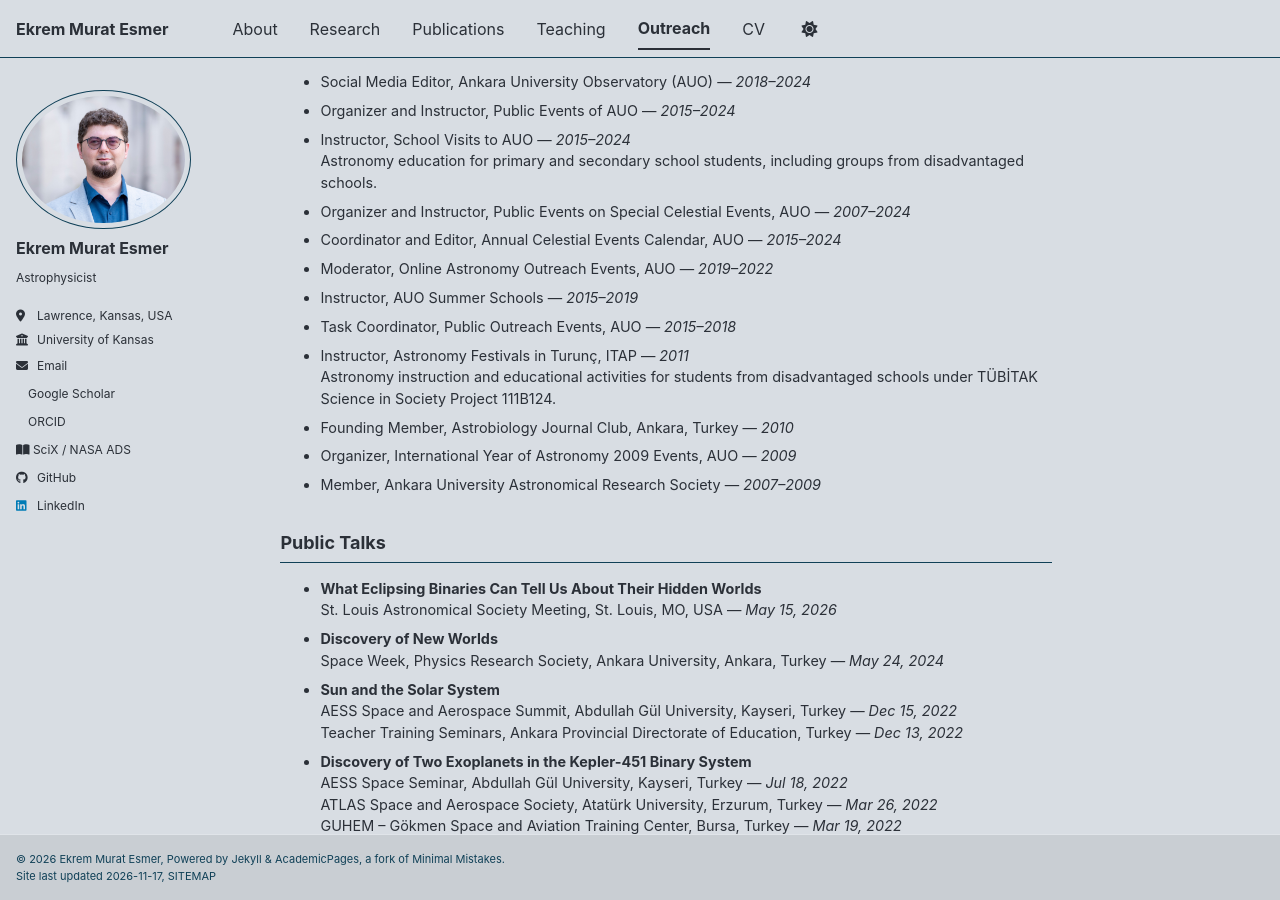
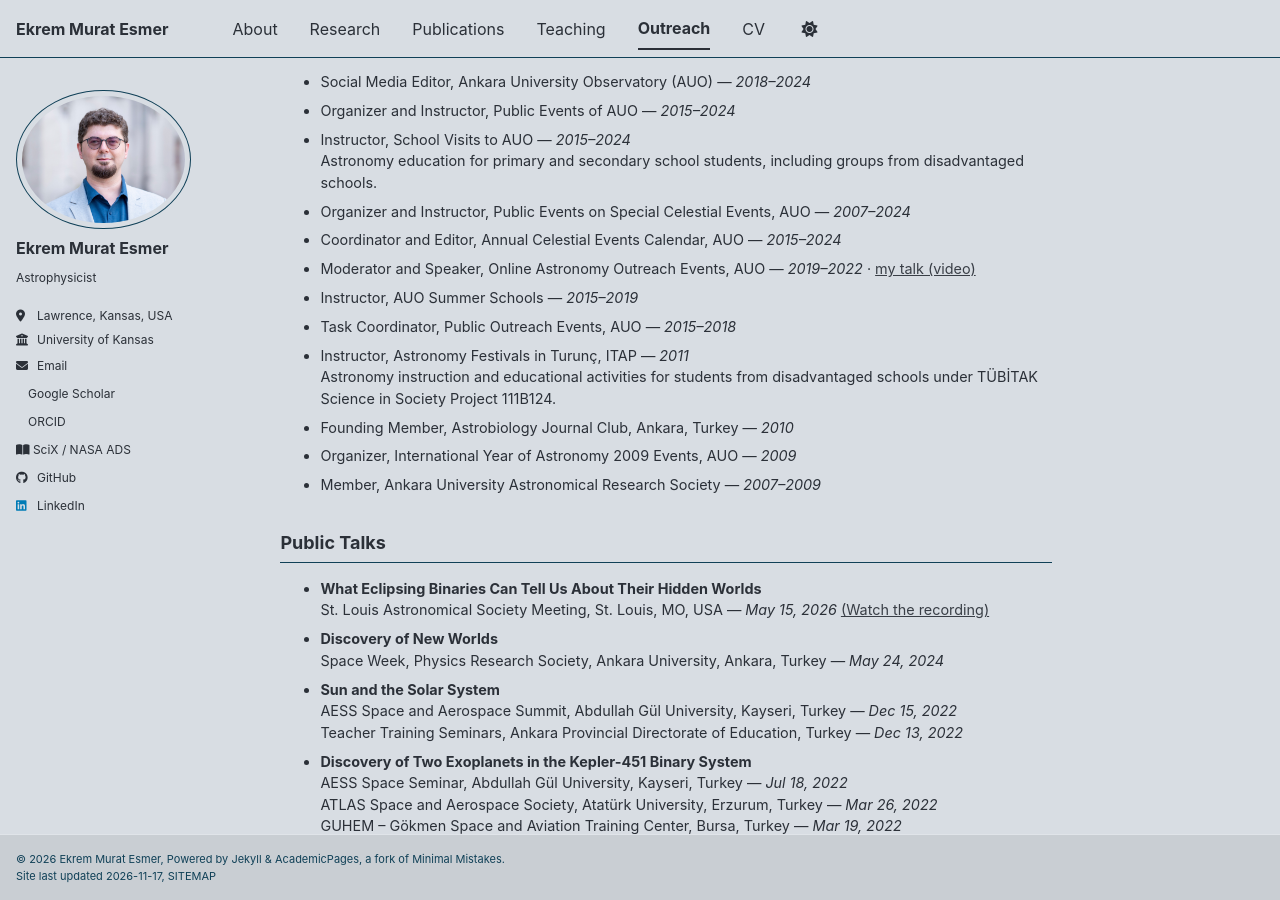
Before and after one commit to ekremesmer/ekremesmer.github.io, a Jekyll site: the page built from _pages/outreach.md, in a window 1280 px wide and 900 px high, scrolled down 534 px. Built offline with Jekyll 4.4.1, drawn with Linux system fonts in a browser that asks for light colours; a style sheet for code colours, icons or effects is not loaded.

Commit message:
Outreach: add talk videos; update CV

```diff
--- a/_pages/outreach.md
+++ b/_pages/outreach.md
@@ -16,7 +16,7 @@ author_profile: true
   Astronomy education for primary and secondary school students, including groups from disadvantaged schools.
 - Organizer and Instructor, Public Events on Special Celestial Events, AUO — *2007–2024*
 - Coordinator and Editor, Annual Celestial Events Calendar, AUO — *2015–2024*
-- Moderator, Online Astronomy Outreach Events, AUO — *2019–2022*
+- Moderator and Speaker, Online Astronomy Outreach Events, AUO — *2019–2022* · [my talk (video)](https://www.youtube.com/watch?v=rC3RlHO2bsk)
 - Instructor, AUO Summer Schools — *2015–2019*
 - Task Coordinator, Public Outreach Events, AUO — *2015–2018*
 - Instructor, Astronomy Festivals in Turunç, ITAP — *2011*
@@ -28,7 +28,7 @@ author_profile: true
 ## Public Talks
 
 - **What Eclipsing Binaries Can Tell Us About Their Hidden Worlds**
-  St. Louis Astronomical Society Meeting, St. Louis, MO, USA — *May 15, 2026*
+    St. Louis Astronomical Society Meeting, St. Louis, MO, USA — *May 15, 2026* [(Watch the recording)](https://www.youtube.com/watch?v=DMqEaEc4nC8)
 - **Discovery of New Worlds**
   Space Week, Physics Research Society, Ankara University, Ankara, Turkey — *May 24, 2024*
 - **Sun and the Solar System**
```
Also changed, not shown: 1 other file.
